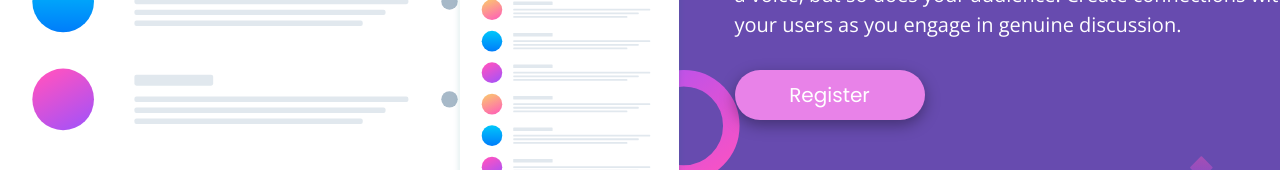
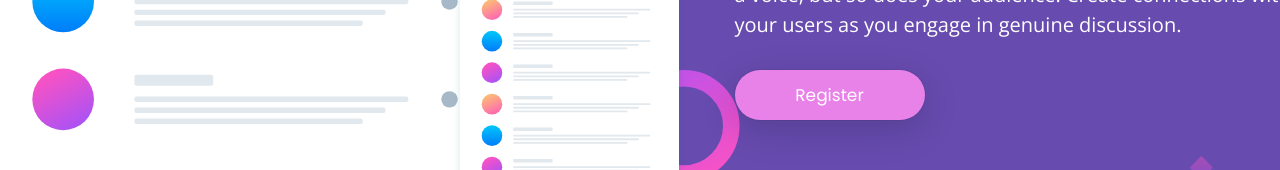
Before and after one commit to Algoyte/huddle-landing-page, a plain HTML site: page index.html in a window 1280 px wide. In both pictures the pointer is over the element "Register". Shown: the part 421-591 px from the top of the page. Drawn offline with Linux system fonts and the light colour scheme.

Commit message:
modified:   style.css

```diff
--- a/style.css
+++ b/style.css
@@ -63,11 +63,12 @@ p {
     height: 50px;
     border-radius: 50px;
     margin-top: 30px;
-
+    font-size: 17px;
 }
 
 .button:hover {
     cursor: pointer;
     color: white;
     background-color: hsl(300, 69%, 71%);
-    box-shadow: rgba(0, 0, 0, 0.35) 0px 5px 15px;}
+    box-shadow: rgba(0, 0, 0, 0.16) 0px 10px 36px 0px, rgba(0, 0, 0, 0.06) 0px 0px 0px 1px;
+}
```
